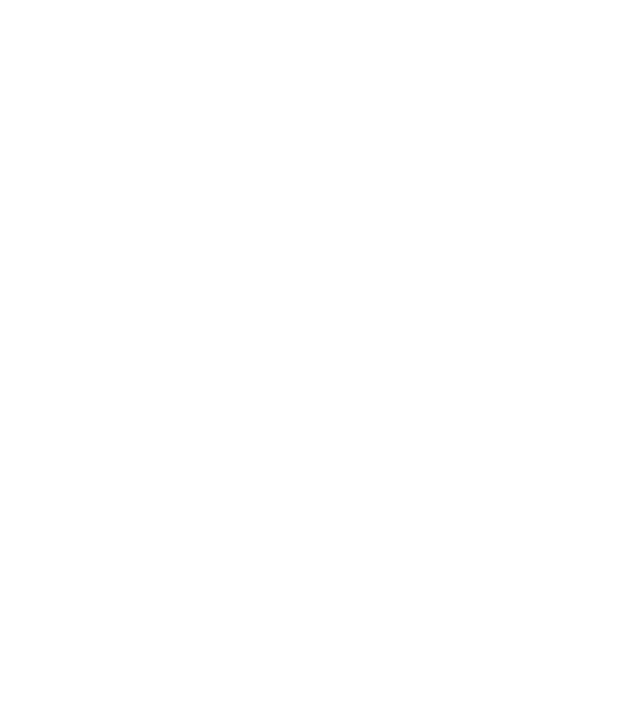
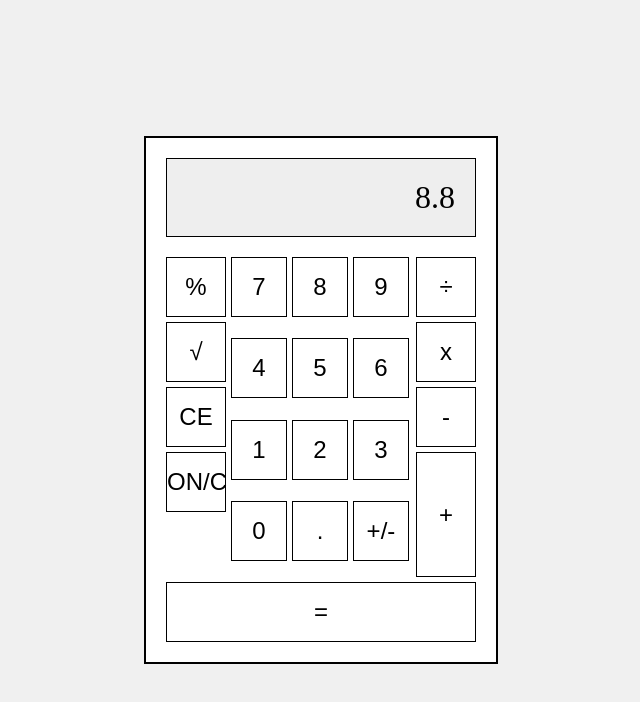
Before and after one commit to MarcAndreSeguin/odin-calc, a plain HTML site: page index.html in a window 1280 px wide. Shown: the whole page, without its empty margins (319-959 px from the left). Drawn offline with Linux system fonts and the light colour scheme.

Commit message:
Basic flexbox design of displays and button. No functionality yet.

```diff
--- a/index.html
+++ b/index.html
@@ -8,8 +8,41 @@
     <script src="script.js" defer></script>
 </head>
 <body>
-   <div class="container">
+   <div class="calculator">
+        <div class="display">8.8</div>
 
-   </div>
+        <div class="button-container">
+            <div class="left-column">
+                <button>%</button>
+                <button>√</button>
+                <button>CE</button>
+                <button>ON/C</button>
+            </div>
+
+            <div class="number-pad">
+                <button>7</button>
+                <button>8</button>
+                <button>9</button>
+                <button>4</button>
+                <button>5</button>
+                <button>6</button>
+                <button>1</button>
+                <button>2</button>
+                <button>3</button>
+                <button>0</button>
+                <button>.</button>
+                <button>+/-</button>
+            </div>
+
+            <div class="right-column">
+                <button>÷</button>
+                <button>x</button>
+                <button>-</button>
+                <button class="tall">+</button>
+            </div>
+        </div>
+
+        <button class="equals">=</button>
+    </div>
 </body>
 </html>
--- a/styles.css
+++ b/styles.css
@@ -0,0 +1,70 @@
+* {
+    margin: 0;
+    padding: 0;
+    box-sizing: border-box;
+}
+
+body {
+    display: flex;
+    justify-content: center;
+    align-items: center;
+    min-height: 100vh;
+    background-color: #f0f0f0;
+}
+
+.calculator {
+    border: 2px solid black;
+    padding: 20px;
+    background-color: white;
+}
+
+.display {
+    background-color: #eee;
+    border: 1px solid black;
+    padding: 20px;
+    text-align: right;
+    font-size: 2em;
+    margin-bottom: 20px;
+}
+
+.button-container {
+    display: flex;
+    gap: 5px;
+    margin-bottom: 5px;
+}
+
+.left-column,
+.right-column {
+    display: flex;
+    flex-direction: column;
+    gap: 5px;
+}
+
+.number-pad {
+    display: flex;
+    flex-wrap: wrap;
+    gap: 5px;
+    width: 180px;
+}
+
+.number-pad button {
+    width: calc(33.333% - 4px);
+}
+
+button {
+    height: 60px;
+    width: 60px;
+    font-size: 1.5em;
+    border: 1px solid black;
+    background-color: white;
+    cursor: pointer;
+}
+
+button.tall {
+    height: calc(120px + 5px);
+}
+
+button.equals {
+    width: 100%;
+    margin-top: 0;
+}
```
